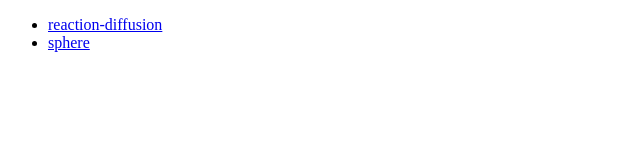
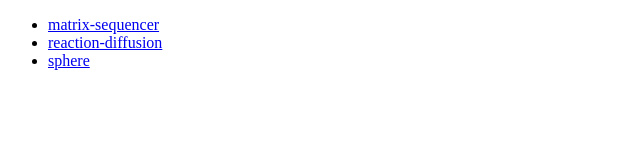
Before and after one commit to WaxEX/studies, a plain HTML site: page index.html in a window 1280 px wide. Shown: the whole page, without its empty margins (0-640 px from the left). Drawn offline with Linux system fonts and the light colour scheme.

Commit message:
index更新

```diff
--- a/index.html
+++ b/index.html
@@ -8,6 +8,7 @@
 
 <body>
 	<ul>
+		<li><a href="./matrix-sequencer/">matrix-sequencer</a></li>
 		<li><a href="./reaction-diffusion/">reaction-diffusion</a></li>
 		<li><a href="./sphere/">sphere</a></li>
 	</ul>
```
